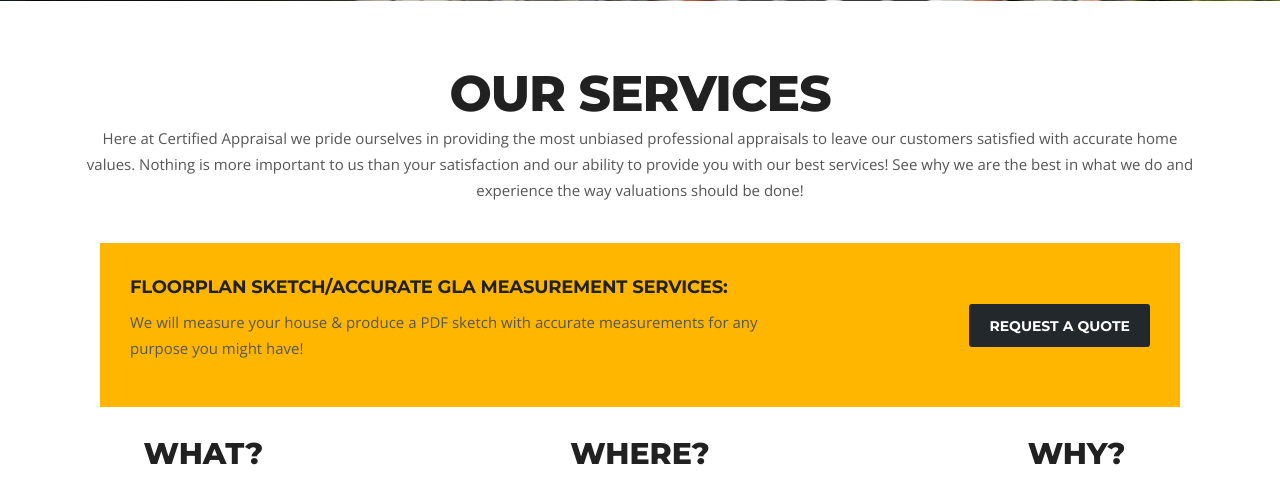
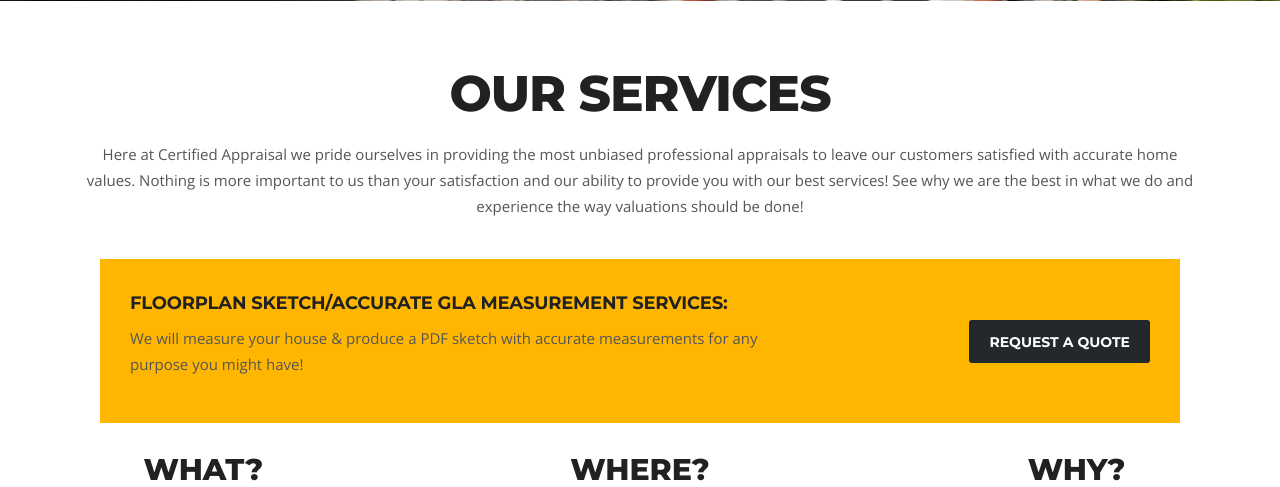
Before and after one commit to nicolasyeon/certifiedappraisal, a Django app: page /services_page in a window 1280 px wide. Shown: the part 919-1406 px from the top of the page. Run offline with Django 3.2, Linux system fonts and the light colour scheme; some libraries are stand-ins or nearby versions.

Commit message:
Edited Templates

```diff
--- a/appraisal_app/templates/services.html
+++ b/appraisal_app/templates/services.html
@@ -144,7 +144,8 @@
         <div class="row text-center">
           <div class="col-12">
             <h2 class="section-sub-title-two mb-2">Our Services</h2>
-            <p>Here at Certified Appraisal we pride ourselves in providing the most unbiased professional appraisals to
+            <p class="mt-4">Here at Certified Appraisal we pride ourselves in providing the most unbiased professional
+              appraisals to
               leave our customers satisfied with accurate home values. Nothing is more important to us than your
               satisfaction and our ability to provide you with our best services! See why we are the best in what we do
               and experience the way valuations should be done!</p>
```
